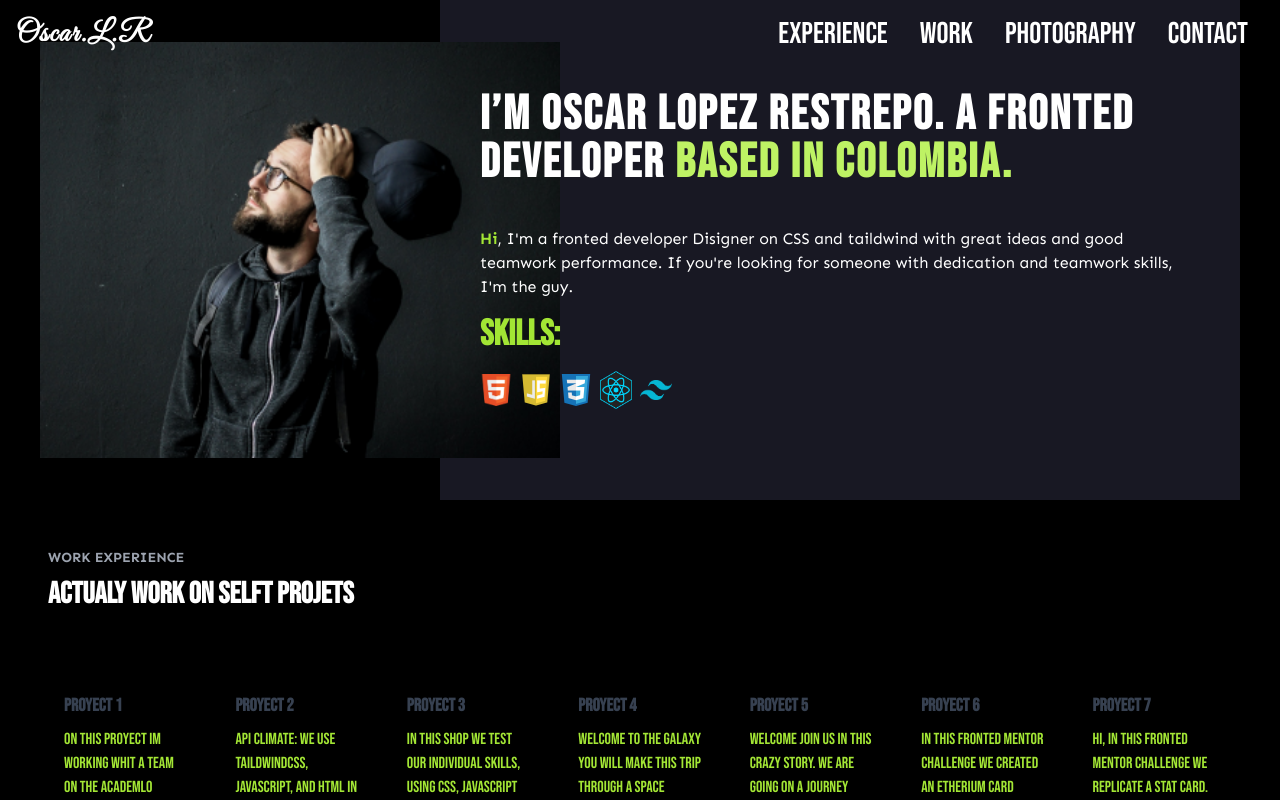
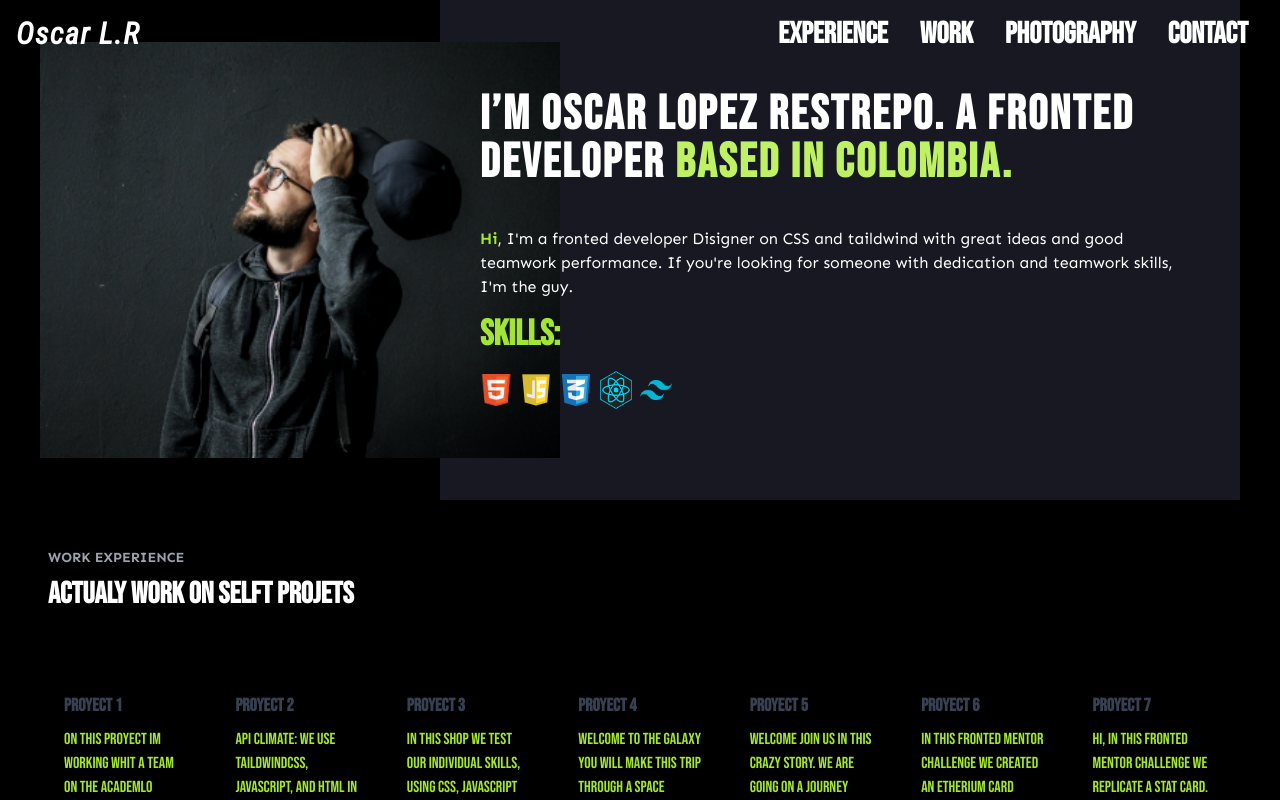
Before and after one commit to oscar91511/portfolio, a React (Vite) app: page / in a window 1280 px wide. Shown: the top 800 px of the page. Built offline with nearby package versions, Linux system fonts and the light colour scheme.

Commit message:
changes on fonts

```diff
--- a/index.html
+++ b/index.html
@@ -12,6 +12,9 @@
     <link rel="preconnect" href="https://fonts.googleapis.com">
     <link rel="preconnect" href="https://fonts.gstatic.com" crossorigin>
     <link href="https://fonts.googleapis.com/css2?family=Bebas+Neue&family=Open+Sans:wght@300&display=swap" rel="stylesheet">
+    <link rel="preconnect" href="https://fonts.googleapis.com">
+    <link rel="preconnect" href="https://fonts.gstatic.com" crossorigin>
+    <link href="https://fonts.googleapis.com/css2?family=Roboto+Condensed:ital@1&display=swap" rel="stylesheet">
     <link href="https://fonts.googleapis.com/css2?family=Bebas+Neue&family=Great+Vibes&display=swap" rel="stylesheet">
     <title>Bienvenido a Oscar L.R</title>
   </head>
--- a/src/components/Header.jsx
+++ b/src/components/Header.jsx
@@ -11,7 +11,7 @@ const Header = () => {
         <h2 className="text-3xl font-bold md:text-5xl md:relative tracking-wider  font-Bebas md:z-20">I’m Oscar Lopez Restrepo. A fronted developer <span className="  text-lime-300">based in Colombia.</span></h2>
         <p className="mt-4 md:mt-10 md:relative md:z-20"><span className="text-lime-400 font-bold">Hi</span>
           , I'm a fronted developer Disigner on CSS and taildwind with great ideas and good teamwork performance. If you're looking for someone with dedication and teamwork skills, I'm the guy.
-          <h2 className=" py-4  text-lime-400 font-Great sm:font-Bebas text-4xl animate-pulse font-bold">Skills: </h2>
+          <h2 className=" py-4  text-lime-400 font-Robo sm:font-Bebas text-4xl animate-pulse font-bold">Skills: </h2>
            <div className=" w-48 items-center gap-2 grid grid-cols-5 text-white">
             <img src="/images/HTML5.png" alt="" />
             <img src="/images/JavaScript.png" alt="" />
--- a/src/components/Navbar.jsx
+++ b/src/components/Navbar.jsx
@@ -10,11 +10,11 @@ const Navbar = () => {
 
   return (
     <header className='flex justify-between py-4  px-2 text-3xl text-white items-center md:px-4 md:py-0 absolute top-0 left-0 w-full z-30'>
-      <h1 className='font-bold  hover:text-lime-400 tracking-wider  animate-pulse font-Great' > Oscar.L.R</h1>
+      <h1 className='font-bold  hover:text-lime-400 tracking-wider  animate-pulse font-Robo' > Oscar L.R</h1>
 
       <i onClick={handleShowNav} className='bx bx-menu-alt-right text-gray-300 text-3xl  cursor-pointer md:hidden'></i>
 
-      <nav className={`text-white  absolute  top-full ${isShowNav ?  "left-0," : "-left-full"} w-full grid text-lg gap-2  font-Great sm:font-Bebas duration-200 md:static md:flex md:w-auto`}>
+      <nav className={`text-white  absolute  top-full ${isShowNav ?  "left-0," : "-left-full"} w-full grid text-lg gap-2  font-Robo font-bold sm:font-Bebas duration-200 md:static md:flex md:w-auto`}>
         <a className=' hover:text-lime-400 p-4 duration-200 text-3xl pl-2  ' href="#">Experience</a>
         <a className=' hover:text-lime-400 p-4 duration-200 text-3xl  pl-2 ' href="#">Work</a>
         <a className=' hover:text-lime-400 p-4 duration-200 text-3xl  pl-2 ' href="#">Photography</a>
--- a/src/components/Work.jsx
+++ b/src/components/Work.jsx
@@ -18,7 +18,7 @@ const Work = () => {
             <p class="mt-2 ">
               on this proyect im working whit a team on the Academlo making this
               Store whit, cart,darkmode,slider bar,memori main, support window
-              etc. we use CSS and JavaScript{" "}
+              etc. we use CSS and JavaScript
             </p>
             <img className="" src="/images/Academlo_Store.jpg" alt="" />
             <a
--- a/tailwind.config.js
+++ b/tailwind.config.js
@@ -6,6 +6,7 @@ export default {
       fontFamily: {
         Great: "Great Vibes, cursive",
         Bebas: "Bebas Neue",
+        Robo: "Roboto Condensed"
       },
 
 
```
